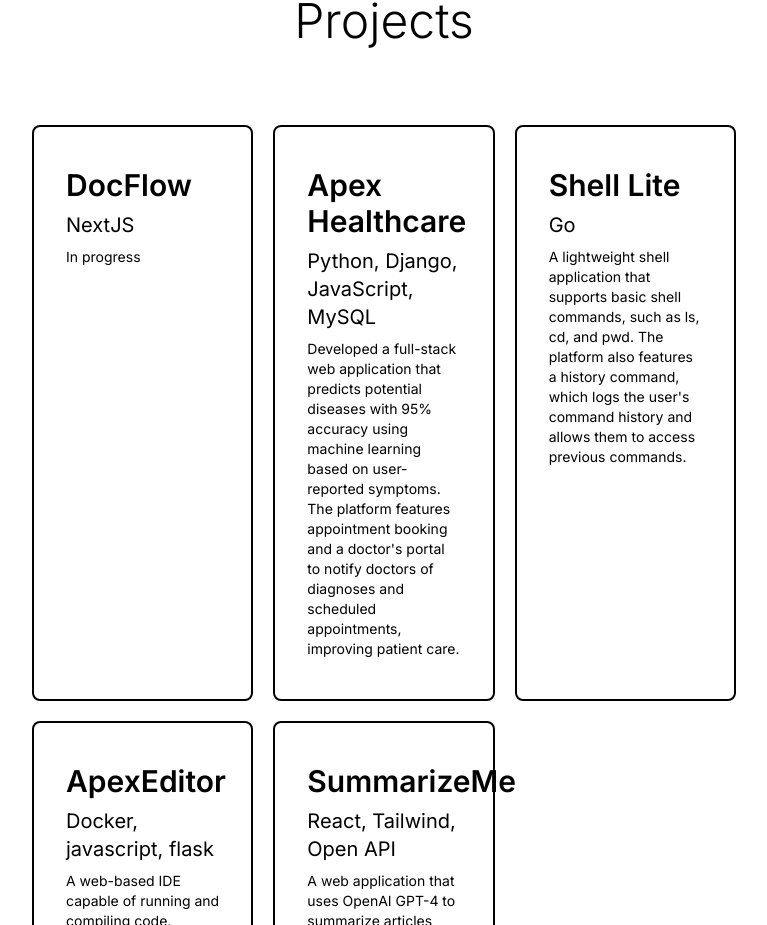
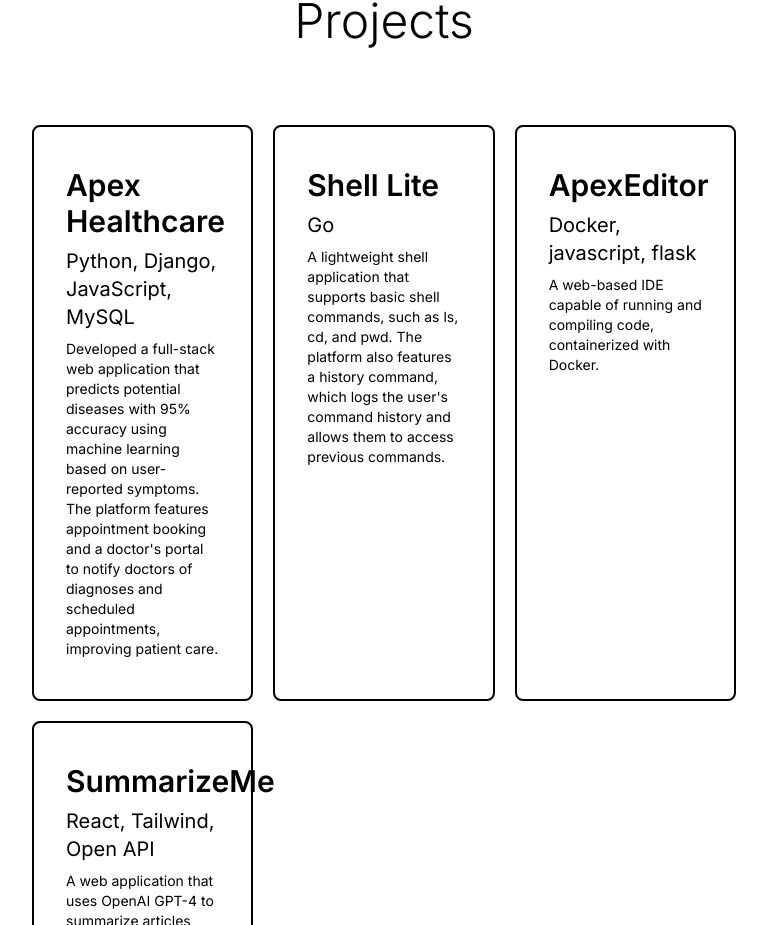
Before and after one commit to ApexPlayground/Portfolio_Site, a React (Vite) app: page / in a window 1280 px wide. Shown: the part 2015-2940 px from the top of the page, without its empty margins (416-1183 px from the left). Built offline with nearby package versions, Linux system fonts and the light colour scheme.

Commit message:
update: not working on docflow again

```diff
--- a/src/components/Project.jsx
+++ b/src/components/Project.jsx
@@ -5,11 +5,6 @@
             <h1 className="text-center text-5xl font-light">Projects</h1>
             <div className="grid grid-cols-1 lg:grid-cols-2 xl:grid-cols-3 gap-5">
 
-                <div className="text-left space-y-2 border-2 hover:scale-105 transition-all duration-200 cursor-pointer px-8 py-10 border-black rounded-lg hover:bg-black hover:text-white">
-                    <h1 className="text-3xl font-semibold">DocFlow</h1>
-                    <h3 className="text-xl ">NextJS</h3>
-                    <p className="text-sm ">In progress</p>
-                </div>
 
 
                 <a href="https://github.com/ApexPlayground/Apex_Healthcare" className="text-left space-y-2 border-2 hover:scale-105 transition-all duration-200 cursor-pointer px-8 py-10 border-black rounded-lg hover:bg-black hover:text-white">
```
